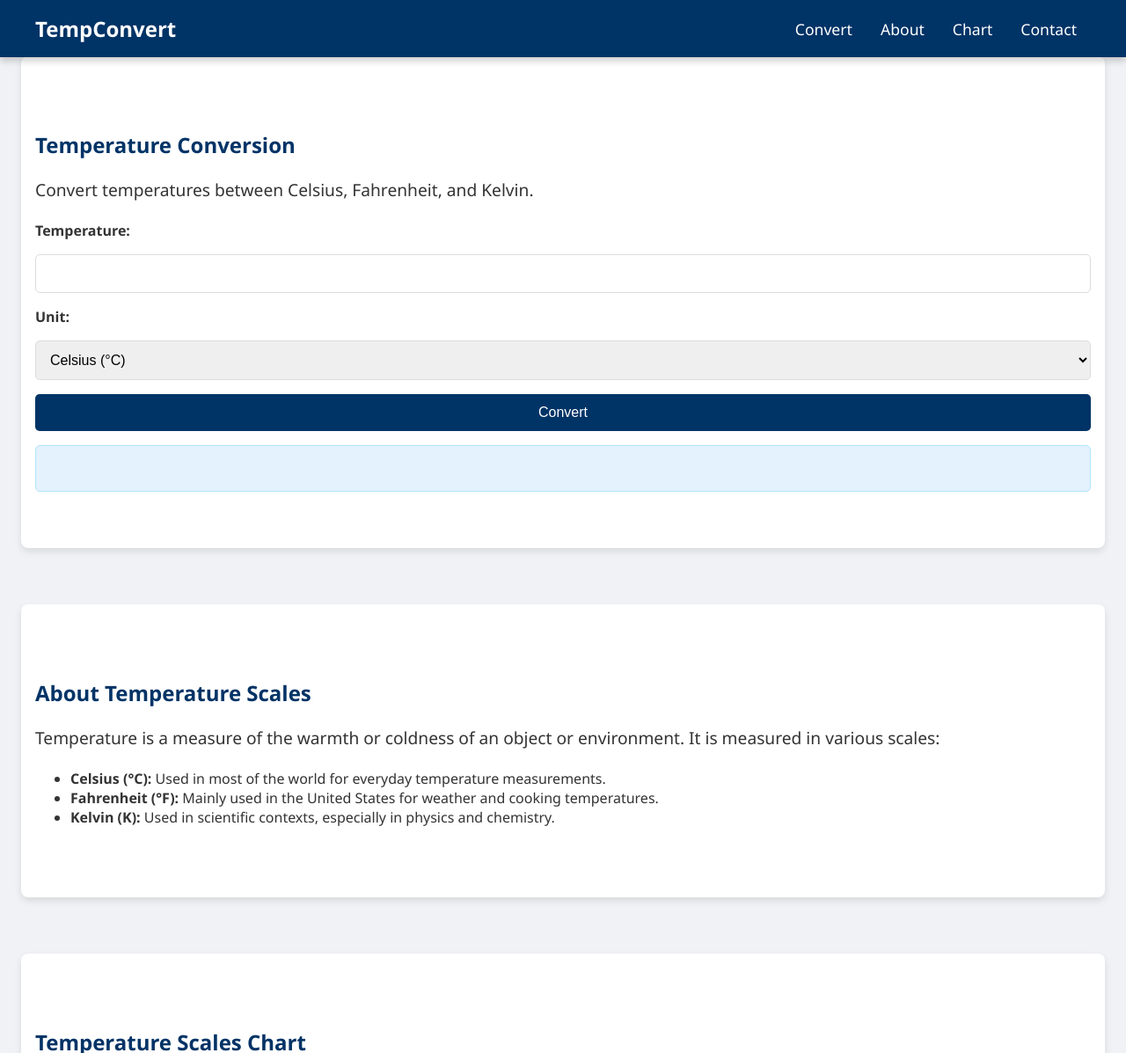
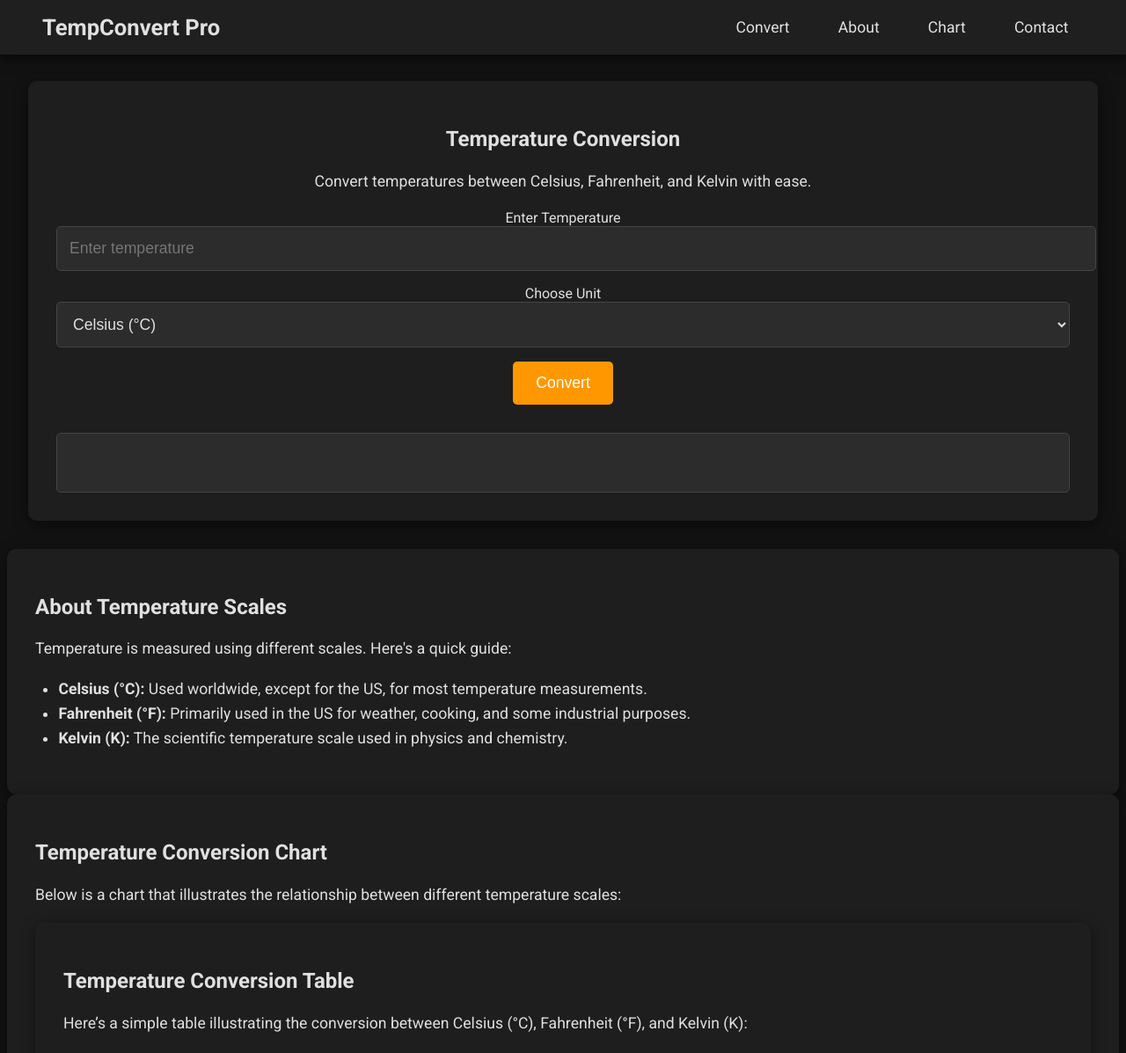
Before and after one commit to Uttam1910/PRODIGY_SD_1-Temperature-Conversion-App-, a Flask app: page / in a window 1280 px wide. Shown: the top 1197 px of the page at 88% size. Run offline with Flask 3, Linux system fonts and the light colour scheme.

Commit message:
styled and added chart

```diff
--- a/app.py
+++ b/app.py
@@ -2,35 +2,57 @@ from flask import Flask, render_template, request, jsonify
 
 app = Flask(__name__)
 
+# Route for the home page
 @app.route('/')
 def index():
     return render_template('index.html')
 
+# Route for temperature conversion logic
 @app.route('/convert', methods=['POST'])
 def convert_temperature():
-    data = request.get_json()
-    temp = float(data['temperature'])
-    unit = data['unit']
+    try:
+        # Check if the request is JSON or form-encoded
+        if request.is_json:
+            data = request.get_json()
+        else:
+            data = request.form
 
-    if unit == 'celsius':
-        celsius = temp
-        fahrenheit = (temp * 9/5) + 32
-        kelvin = temp + 273.15
-    elif unit == 'fahrenheit':
-        celsius = (temp - 32) * 5/9
-        fahrenheit = temp
-        kelvin = celsius + 273.15
-    elif unit == 'kelvin':
-        celsius = temp - 273.15
-        fahrenheit = (celsius * 9/5) + 32
-        kelvin = temp
+        temp = float(data.get('temperature'))
+        unit = data.get('unit').lower()
 
-    # Returning results as a JSON response
-    return jsonify({
-        'celsius': round(celsius, 2),
-        'fahrenheit': round(fahrenheit, 2),
-        'kelvin': round(kelvin, 2)
-    })
+        # Conversion logic
+        conversions = {
+            'celsius': {
+                'fahrenheit': (temp * 9/5) + 32,
+                'kelvin': temp + 273.15
+            },
+            'fahrenheit': {
+                'celsius': (temp - 32) * 5/9,
+                'kelvin': ((temp - 32) * 5/9) + 273.15
+            },
+            'kelvin': {
+                'celsius': temp - 273.15,
+                'fahrenheit': ((temp - 273.15) * 9/5) + 32
+            }
+        }
+
+        if unit not in conversions:
+            return jsonify({'error': 'Invalid unit provided. Use celsius, fahrenheit, or kelvin.'}), 400
+
+        # Calculate other temperature units
+        celsius = temp if unit == 'celsius' else conversions[unit]['celsius']
+        fahrenheit = temp if unit == 'fahrenheit' else conversions[unit]['fahrenheit']
+        kelvin = temp if unit == 'kelvin' else conversions[unit]['kelvin']
+
+        # Return the results
+        return jsonify({
+            'celsius': round(celsius, 2),
+            'fahrenheit': round(fahrenheit, 2),
+            'kelvin': round(kelvin, 2)
+        })
+
+    except (ValueError, TypeError):
+        return jsonify({'error': 'Invalid input. Please provide a valid number for temperature.'}), 400
 
 if __name__ == '__main__':
     app.run(debug=True)
--- a/static/css/styles.css
+++ b/static/css/styles.css
@@ -1,36 +1,32 @@
 /* General Styles */
 body {
-    font-family: 'Segoe UI', Tahoma, Geneva, Verdana, sans-serif;
-    color: #333;
+    font-family: 'Roboto', sans-serif;
+    color: #e0e0e0; /* Light gray text */
     margin: 0;
-    padding: 0;
-    background-color: #f0f2f5;
+    background-color: #121212; /* Very dark background */
+    padding-top: 60px;
 }
 
 header {
-    background-color: #003366;
-    color: #fff;
-    padding: 1em 0;
+    background-color: #1f1f1f; /* Darker gray for header */
+    color: #e0e0e0;
     position: fixed;
+    top: 0;
     width: 100%;
-    top: 0;
-    left: 0;
-    box-shadow: 0 4px 8px rgba(0, 0, 0, 0.2);
+    box-shadow: 0 4px 12px rgba(0, 0, 0, 0.6); /* Darker shadow */
 }
 
 nav {
-    max-width: 1200px;
-    margin: 0 auto;
-    padding: 0 1em;
     display: flex;
     justify-content: space-between;
     align-items: center;
+    padding: 1em 3em;
 }
 
 nav a.logo {
-    font-size: 1.5em;
+    font-size: 1.6rem;
     font-weight: bold;
-    color: #fff;
+    color: #e0e0e0;
     text-decoration: none;
 }
 
@@ -42,104 +38,162 @@ nav ul {
 }
 
 nav ul li {
-    margin: 0 1em;
+    margin-left: 20px;
 }
 
 nav ul li a {
-    color: #fff;
+    color: #e0e0e0;
     text-decoration: none;
-    font-size: 1.1em;
-    transition: color 0.3s;
+    padding: 0.5em 1em;
+    transition: background-color 0.3s ease, color 0.3s ease;
 }
 
 nav ul li a:hover {
-    color: #a0c4ff;
+    background-color: #333; /* Subtle dark gray */
+    color: #ff9800; /* Accent color for hover effect */
+    border-radius: 5px;
 }
 
-/* Sections */
-section {
-    padding: 4em 1em;
+/* Container */
+.container {
     max-width: 1200px;
     margin: 0 auto;
-    background-color: #fff;
-    border-radius: 8px;
-    box-shadow: 0 4px 8px rgba(0, 0, 0, 0.1);
-    margin-top: 4em; /* Ensure sections are below the fixed navbar */
+    padding: 2em;
+    background-color: #1e1e1e; /* Slightly lighter dark gray */
+    border-radius: 10px;
+    box-shadow: 0 4px 15px rgba(0, 0, 0, 0.5); /* Softer shadow */
 }
 
-section h1, section h2 {
-    color: #003366;
+/* Headings */
+h1, h2 {
+    color: #e0e0e0;
 }
 
-section p {
-    font-size: 1.2em;
+p, ul {
+    font-size: 1.1rem;
     line-height: 1.6;
 }
 
-#converter form {
-    display: flex;
-    flex-direction: column;
-    gap: 1em;
+ul {
+    padding-left: 1.5em;
 }
 
-#converter form label {
-    font-weight: bold;
+/* Converter Form */
+#converter {
+    text-align: center;
+    padding: 2em;
 }
 
-#converter form input, #converter form select {
-    padding: 0.75em;
-    border: 1px solid #ddd;
-    border-radius: 5px;
-    font-size: 1em;
+.input-group {
+    margin: 1em 0;
 }
 
-#converter form button {
-    background-color: #003366;
-    color: #fff;
-    border: none;
-    padding: 0.75em;
-    font-size: 1em;
-    cursor: pointer;
+input, select {
+    width: 100%;
+    padding: 0.8em;
+    border: 1px solid #444; /* Dark border */
     border-radius: 5px;
-    transition: background-color 0.3s;
+    font-size: 1.1rem;
+    background-color: #2c2c2c; /* Medium dark gray */
+    color: #e0e0e0;
 }
 
-#converter form button:hover {
-    background-color: #002244;
+.convert-btn {
+    background-color: #ff9800; /* Orange accent color */
+    color: white;
+    padding: 0.8em 1.5em;
+    font-size: 1.1rem;
+    border: none;
+    border-radius: 5px;
+    cursor: pointer;
+    transition: background-color 0.3s ease;
 }
 
-#results {
-    margin-top: 1em;
-    padding: 1em;
-    background-color: #e3f2fd;
-    border-radius: 5px;
-    border: 1px solid #b3e5fc;
+.convert-btn:hover {
+    background-color: #e68900; /* Slightly darker orange */
 }
 
-#results p {
-    font-size: 1.2em;
-    font-weight: bold;
+/* Results Box */
+.results-box {
+    margin-top: 2em;
+    background-color: #2c2c2c; /* Medium dark gray */
+    padding: 1.5em;
+    border-radius: 5px;
+    border: 1px solid #444; /* Dark border */
 }
 
 /* Chart Section */
-.chart-container {
-    text-align: center;
-}
-
 .chart-container img {
     max-width: 100%;
     height: auto;
-    border-radius: 8px;
+    border-radius: 10px;
+}
+
+/* Temperature Conversion Table Styles */
+.table-container {
+    overflow-x: auto;
+    margin-top: 2em;
+}
+
+table {
+    width: 100%;
+    border-collapse: collapse;
+    margin: 0 auto;
+    background-color: #1e1e1e; /* Slightly lighter dark gray */
+    box-shadow: 0 4px 8px rgba(0, 0, 0, 0.4); /* Softer shadow */
+    border: 1px solid #333; /* Darker border */
+}
+
+thead {
+    background-color: #333; /* Darker gray */
+    color: #e0e0e0;
+}
+
+thead th {
+    padding: 1em;
+    text-align: left;
+}
+
+tbody td {
+    padding: 1em;
+    text-align: center;
+    color: #b0b0b0; /* Lighter gray */
+    border-bottom: 1px solid #444; /* Dark border */
+}
+
+tbody tr:nth-child(even) {
+    background-color: #2c2c2c; /* Medium dark gray */
+}
+
+tbody tr:hover {
+    background-color: #444; /* Darker gray for hover effect */
+}
+
+th, td {
+    font-size: 1.1rem;
+}
+
+/* Responsive Table Adjustments */
+@media screen and (max-width: 768px) {
+    table {
+        font-size: 0.9rem;
+    }
+
+    thead th, tbody td {
+        padding: 0.8em;
+    }
 }
 
 /* Footer */
 footer {
-    background-color: #003366;
-    color: #fff;
+    background-color: #1f1f1f; /* Darker gray for footer */
+    color: #e0e0e0;
     text-align: center;
-    padding: 1em;
-    position: relative;
-    bottom: 0;
-    width: 100%;
-    box-shadow: 0 -2px 4px rgba(0, 0, 0, 0.2);
+    padding: 1.5em;
+    border-top: 1px solid #333; /* Darker border */
 }
+
+footer p {
+    margin: 0;
+    font-size: 1rem;
+}
--- a/templates/index.html
+++ b/templates/index.html
@@ -3,14 +3,17 @@
 <head>
     <meta charset="UTF-8">
     <meta name="viewport" content="width=device-width, initial-scale=1.0">
-    <title>Temperature Conversion App</title>
+    <title>Professional Temperature Converter</title>
     <link rel="stylesheet" href="{{ url_for('static', filename='css/styles.css') }}">
+    <link rel="preconnect" href="https://fonts.googleapis.com">
+    <link rel="preconnect" href="https://fonts.gstatic.com" crossorigin>
+    <link href="https://fonts.googleapis.com/css2?family=Roboto:wght@300;400;500;700&display=swap" rel="stylesheet">
     <script src="{{ url_for('static', filename='js/script.js') }}" defer></script>
 </head>
 <body>
     <header>
         <nav>
-            <a href="#" class="logo">TempConvert</a>
+            <a href="#" class="logo">TempConvert Pro</a>
             <ul>
                 <li><a href="#converter">Convert</a></li>
                 <li><a href="#about">About</a></li>
@@ -20,51 +23,125 @@
         </nav>
     </header>
 
+    <main>
         <section id="converter">
+            <div class="container">
                 <h1>Temperature Conversion</h1>
-        <p>Convert temperatures between Celsius, Fahrenheit, and Kelvin.</p>
-        <form>
-            <label for="temp">Temperature:</label>
-            <input type="number" id="temp" name="temp" required>
-            <label for="unit">Unit:</label>
+                <p>Convert temperatures between Celsius, Fahrenheit, and Kelvin with ease.</p>
+                <form id="conversion-form">
+                    <div class="input-group">
+                        <label for="temp">Enter Temperature</label>
+                        <input type="number" id="temp" name="temp" required placeholder="Enter temperature">
+                    </div>
+                    <div class="input-group">
+                        <label for="unit">Choose Unit</label>
                         <select id="unit" name="unit" required>
                             <option value="celsius">Celsius (°C)</option>
                             <option value="fahrenheit">Fahrenheit (°F)</option>
                             <option value="kelvin">Kelvin (K)</option>
                         </select>
-            <button type="button" onclick="convertTemperature()">Convert</button>
+                    </div>
+                    <button type="button" class="convert-btn" onclick="convertTemperature()">Convert</button>
                 </form>
-        <div id="results">
+                <div id="results" class="results-box">
                     <p id="result-celsius"></p>
                     <p id="result-fahrenheit"></p>
                     <p id="result-kelvin"></p>
                 </div>
+            </div>
         </section>
 
         <section id="about">
+            <div class="container">
                 <h2>About Temperature Scales</h2>
-        <p>Temperature is a measure of the warmth or coldness of an object or environment. It is measured in various scales:</p>
+                <p>Temperature is measured using different scales. Here's a quick guide:</p>
                 <ul>
-            <li><strong>Celsius (°C):</strong> Used in most of the world for everyday temperature measurements.</li>
-            <li><strong>Fahrenheit (°F):</strong> Mainly used in the United States for weather and cooking temperatures.</li>
-            <li><strong>Kelvin (K):</strong> Used in scientific contexts, especially in physics and chemistry.</li>
+                    <li><strong>Celsius (°C):</strong> Used worldwide, except for the US, for most temperature measurements.</li>
+                    <li><strong>Fahrenheit (°F):</strong> Primarily used in the US for weather, cooking, and some industrial purposes.</li>
+                    <li><strong>Kelvin (K):</strong> The scientific temperature scale used in physics and chemistry.</li>
                 </ul>
+            </div>
         </section>
 
         <section id="chart">
-        <h2>Temperature Scales Chart</h2>
-        <div class="chart-container">
-            <img src="{{ url_for('static', filename='images/temperature_chart.png') }}" alt="Temperature Conversion Chart">
+            <div class="container">
+                <h2>Temperature Conversion Chart</h2>
+                <p>Below is a chart that illustrates the relationship between different temperature scales:</p>
+                <section id="chart">
+                    <div class="container">
+                        <h2>Temperature Conversion Table</h2>
+                        <p>Here’s a simple table illustrating the conversion between Celsius (°C), Fahrenheit (°F), and Kelvin (K):</p>
+                        <div class="table-container">
+                            <table>
+                                <thead>
+                                    <tr>
+                                        <th>Celsius (°C)</th>
+                                        <th>Fahrenheit (°F)</th>
+                                        <th>Kelvin (K)</th>
+                                    </tr>
+                                </thead>
+                                <tbody>
+                                    <tr>
+                                        <td>0</td>
+                                        <td>32</td>
+                                        <td>273.15</td>
+                                    </tr>
+                                    <tr>
+                                        <td>10</td>
+                                        <td>50</td>
+                                        <td>283.15</td>
+                                    </tr>
+                                    <tr>
+                                        <td>20</td>
+                                        <td>68</td>
+                                        <td>293.15</td>
+                                    </tr>
+                                    <tr>
+                                        <td>30</td>
+                                        <td>86</td>
+                                        <td>303.15</td>
+                                    </tr>
+                                    <tr>
+                                        <td>40</td>
+                                        <td>104</td>
+                                        <td>313.15</td>
+                                    </tr>
+                                    <tr>
+                                        <td>50</td>
+                                        <td>122</td>
+                                        <td>323.15</td>
+                                    </tr>
+                                    <tr>
+                                        <td>60</td>
+                                        <td>140</td>
+                                        <td>333.15</td>
+                                    </tr>
+                                    <tr>
+                                        <td>100</td>
+                                        <td>212</td>
+                                        <td>373.15</td>
+                                    </tr>
+                                </tbody>
+                            </table>
+                        </div>
+                    </div>
+                </section>
+
             </div>
         </section>
 
         <section id="contact">
+            <div class="container">
                 <h2>Contact Us</h2>
-        <p>If you have any questions or feedback, please reach out to us at <a href="mailto:support@tempconvert.com">support@tempconvert.com</a>.</p>
+                <p>Have questions or feedback? Reach out to us at <a href="mailto:support@tempconvertpro.com">support@tempconvertpro.com</a>.</p>
+            </div>
         </section>
+    </main>
 
     <footer>
-        <p>&copy; 2024 TempConvert. All rights reserved.</p>
+        <div class="container">
+            <p>&copy; 2024 TempConvert Pro. All rights reserved.</p>
+        </div>
     </footer>
 </body>
 </html>
```
Also changed, not shown: static/images/img.png (added), temp.webp (added). Lines whose indentation alone changed are shown as unchanged.
